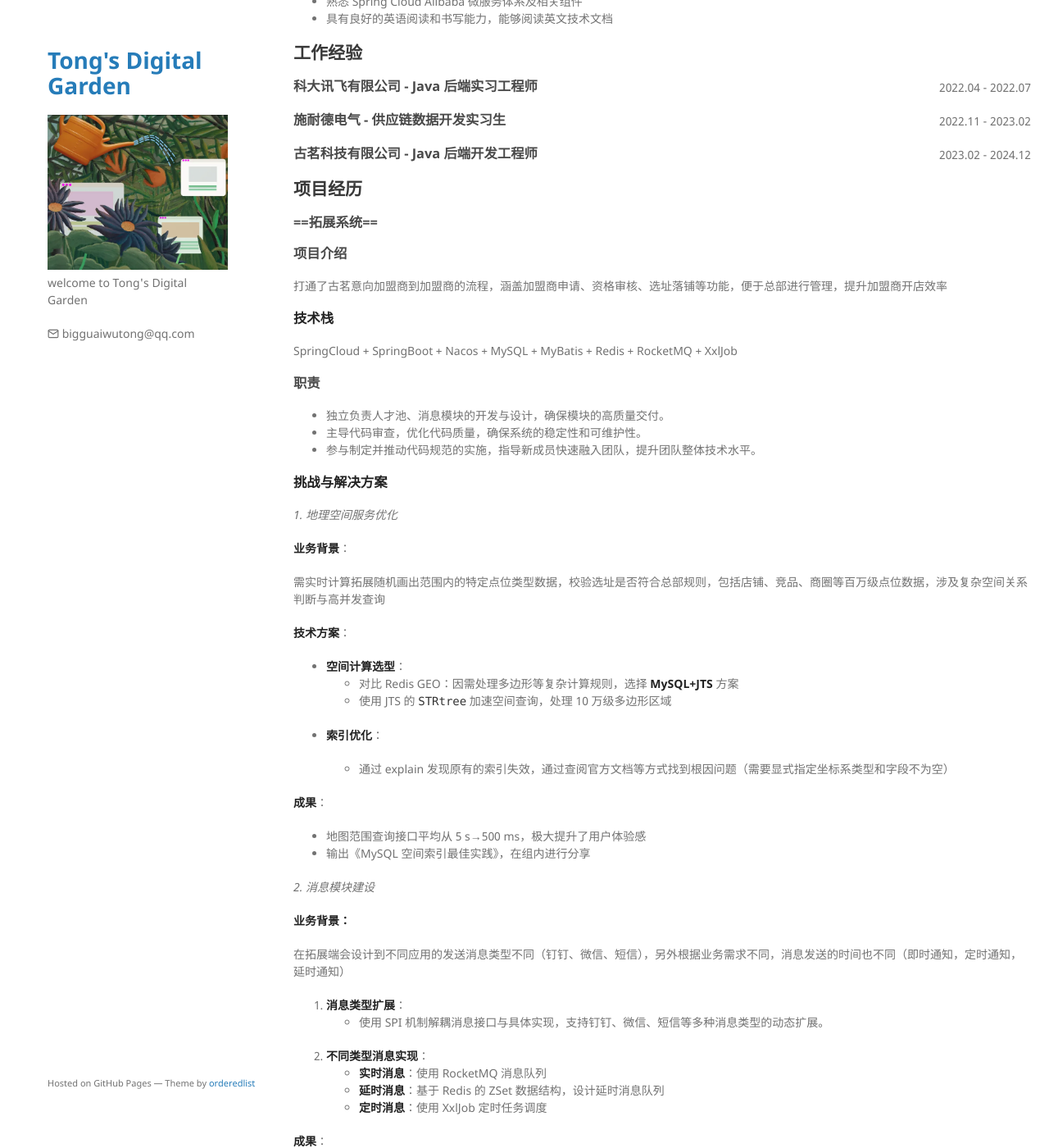
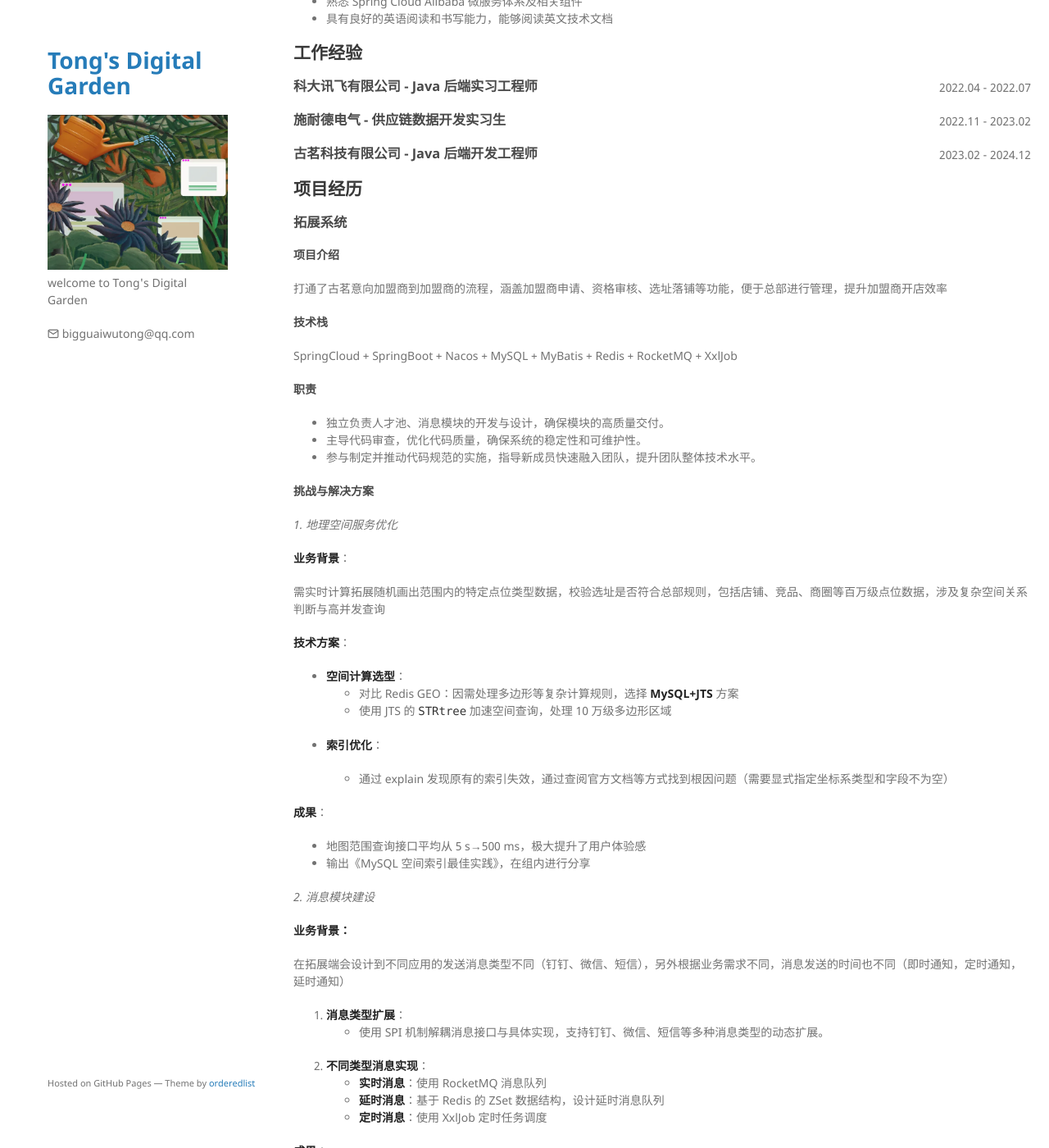
Before and after one commit to TongCodeSpace/TongCodeSpace.github.io, a Jekyll site: the page built from note/简历.md, in a window 1280 px wide and 1400 px high, scrolled down 471 px. Shown: the whole window at 82% size. Built offline with Jekyll 4.4.1, drawn with Linux system fonts in a browser that asks for light colours; comment, search, counter and statistics services are not loaded.

```diff
--- a/note/简历.md
+++ b/note/简历.md
@@ -5,7 +5,9 @@ title: 个人简历
 
 
 >  邮箱：`2585463717@qq.com`       岗位：`Java后端开发工程师`
+
 ## 教育经历
+
 ### 河北师范大学 - 本科 - 软件工程专业   (2019.09 - 2023.06)
 **CET-6（英语六级）**
 ## 专业技能
@@ -32,22 +34,22 @@ title: 个人简历
 
 ## 项目经历
 
-### ==拓展系统==
+### 拓展系统
 
-### 项目介绍
+#### 项目介绍
 
 打通了古茗意向加盟商到加盟商的流程，涵盖加盟商申请、资格审核、选址落铺等功能，便于总部进行管理，提升加盟商开店效率
-### **技术栈**
+#### 技术栈
 
 SpringCloud + SpringBoot + Nacos + MySQL + MyBatis +  Redis + RocketMQ + XxlJob
 
-### 职责
+#### 职责
 
 - 独立负责人才池、消息模块的开发与设计，确保模块的高质量交付。
 - 主导代码审查，优化代码质量，确保系统的稳定性和可维护性。
 - 参与制定并推动代码规范的实施，指导新成员快速融入团队，提升团队整体技术水平。
 
-### **挑战与解决方案**
+#### 挑战与解决方案
 
 *1. 地理空间服务优化*
 
@@ -86,24 +88,24 @@ SpringCloud + SpringBoot + Nacos + MySQL + MyBatis +  Redis + RocketMQ + XxlJob
 
 - 方便了不同系统的消息类型选择，减少重复开发和使用成本
 
-### ==巡店系统==
+### 巡店系统
 
-**项目介绍**
+#### 项目介绍
 
 古茗巡店系统是为督导和稽核服务而设计，旨在确保门店出杯品质（古茗旗下近万家门店）。该系统方便督导人员通过线上进行门店巡查，稽核远程发现门店违规操作。门店员工及老板可以使用系统记录巡店情况、提交报告，以确保门店运营符合标准。
 
-**技术栈**
+#### 技术栈
 
 SpringCloud + SpringBoot + Nacos + MySQL + MyBatis +  Redis + RocketMQ
 
-**具体工作**
+#### 具体工作
 
 - 巡店系统 Java 后端核心开发
 - 负责合规、门店待办等模块的日常开发
 - 参与需求分析，组织技术方案设计，对项目进行管理
 - 项目上线后续跟进，优化，线上问题排查跟进
 
-**工作成果**
+#### 工作成果
 
 - **代码封装**：
 	- 在对接简道云的过程中，发现同一类型的字段需要转换成不同类型处理，通过**自定义注解**进行实现，实现快速转换，简化了开发流程，提高了代码的可维护性和可读性。
```
